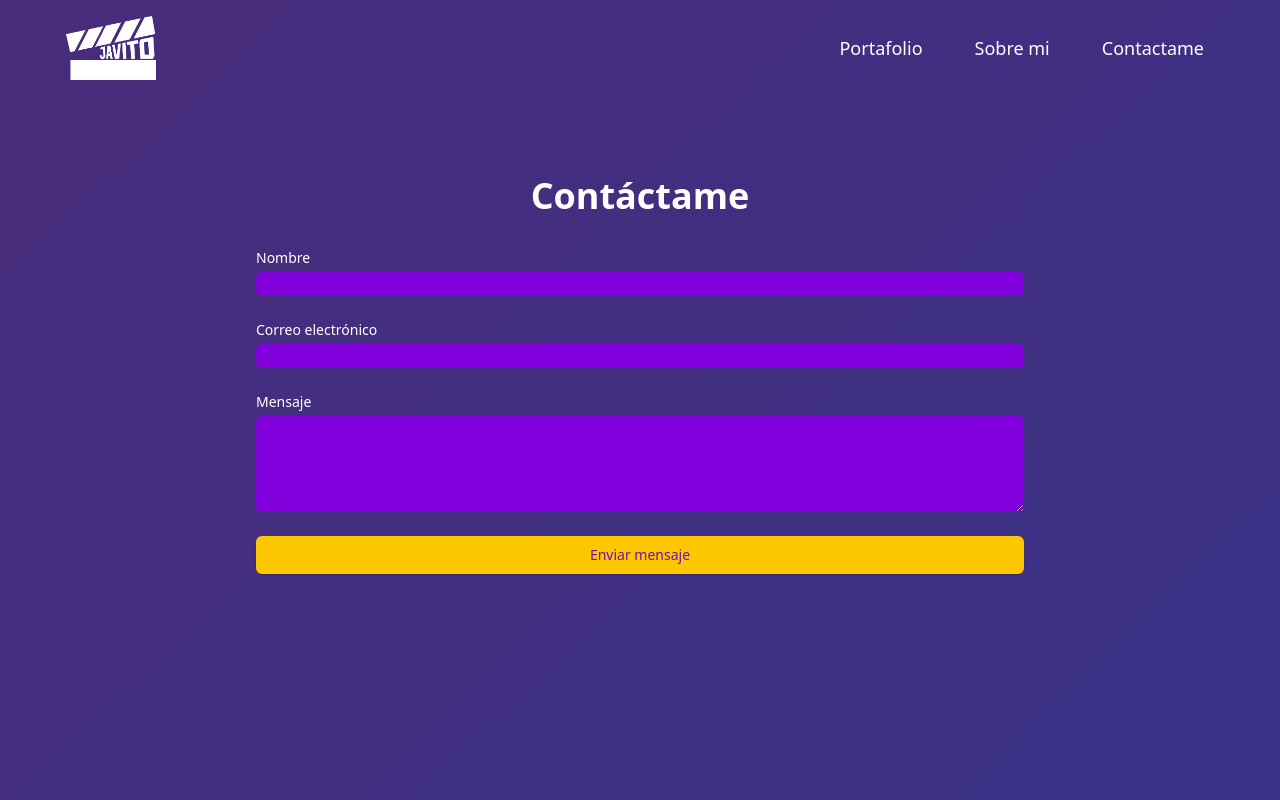
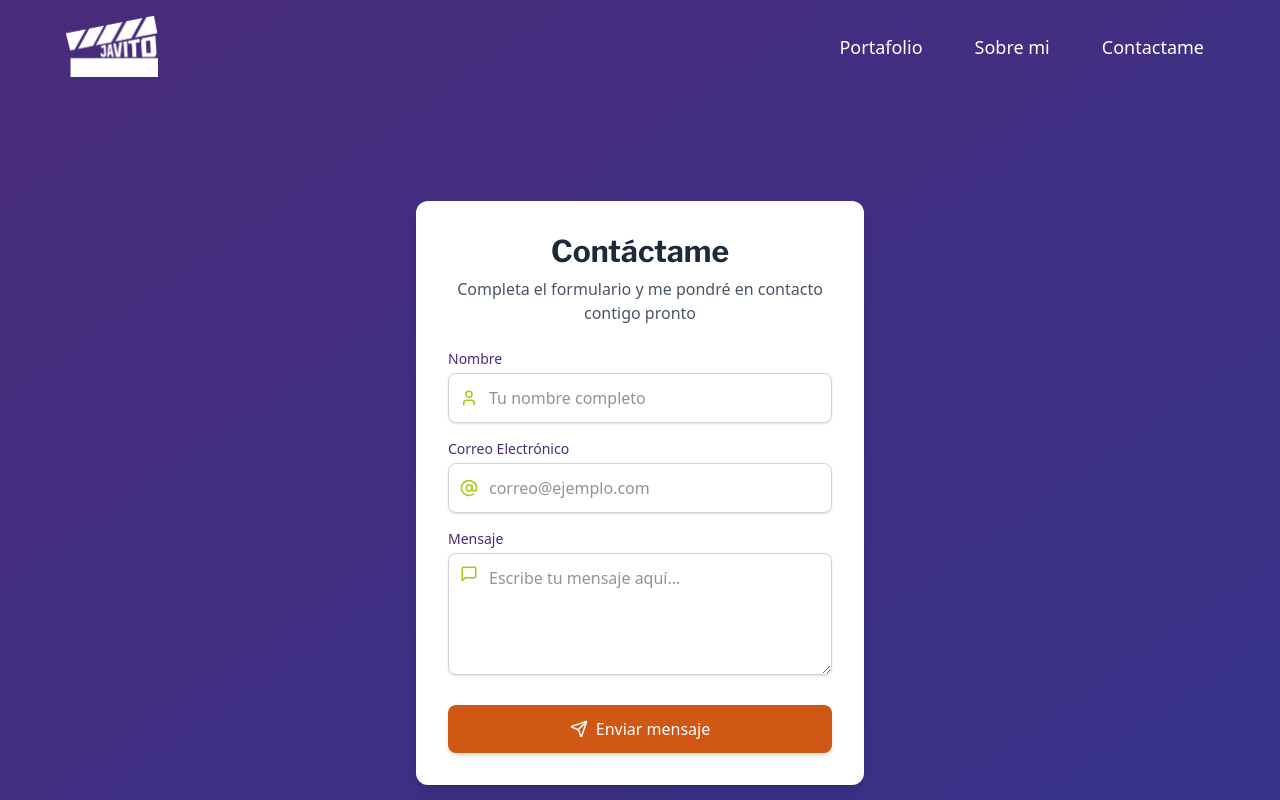
Before and after one commit to DaniCoppermind/javito-portafolio, a React (Vite) app in the folder client/: page /es/contact-me in a window 1280 px wide. Shown: the top 800 px of the page. Built offline with nearby package versions, Linux system fonts and the light colour scheme; no server answers.

Commit message:
Actualiza el diseño del portafolio: modifica colores de habilidades, ajusta dimensiones del logo, mejora la estructura de la página de inicio y añade metadatos al HTML.

```diff
--- a/client/src/App.jsx
+++ b/client/src/App.jsx
@@ -45,7 +45,7 @@ function App() {
               <Route path="/videos/:id" element={<VideoFormPage />} />
             </Route>
           </Routes>
-          <Footer />
+          {/* <Footer /> */}
         </BrowserRouter>
       </VideoProvider>
     </AuthProvider>
--- a/client/src/components/Navbar.jsx
+++ b/client/src/components/Navbar.jsx
@@ -44,9 +44,8 @@ const Navbar = () => {
           <motion.img
             src="/Logo.webp"
             alt="Logo Portfolio"
-            width="90"
-            height="64"
-            className="h-16"
+            width="92"
+            height="72"
             initial={{ opacity: 0, scale: 0 }}
             animate={{ opacity: 1, scale: 1 }}
             whileHover={{ scale: 1.1, rotate: 10 }}
--- a/client/src/data.js
+++ b/client/src/data.js
@@ -1,5 +1,5 @@
 export const skills = [
   { id: 1, title: 'Adobe Premiere', color: '#d15715', percentage: 100 },
-  { id: 2, title: 'After Effects', color: '#492b9a', percentage: 65 },
+  { id: 2, title: 'After Effects', color: '#6E260E', percentage: 65 },
   { id: 3, title: 'Photoshop', color: '#61dafb', percentage: 50 },
 ];
--- a/client/src/pages/Portfolio/ContactPage.jsx
+++ b/client/src/pages/Portfolio/ContactPage.jsx
@@ -1,94 +1,224 @@
 import { useState } from 'react';
 import { motion } from 'framer-motion';
+import { AtSign, User, MessageSquare, Send, CheckCircle } from 'lucide-react';
+import { Link } from 'react-router-dom';
 
 const ContactPage = () => {
-  const [formData, setFormData] = useState({
+  const [formState, setFormState] = useState({
     name: '',
     email: '',
     message: '',
   });
+  const [isSubmitting, setIsSubmitting] = useState(false);
+  const [isSubmitted, setIsSubmitted] = useState(false);
 
   const handleChange = e => {
-    setFormData({ ...formData, [e.target.name]: e.target.value });
+    const { id, value } = e.target;
+    setFormState(prev => ({ ...prev, [id]: value }));
   };
 
-  const handleSubmit = e => {
+  const handleSubmit = async e => {
     e.preventDefault();
-    // Handle form submission here
-    console.log(formData);
+    setIsSubmitting(true);
+
+    // Simulación de envío de formulario
+    await new Promise(resolve => setTimeout(resolve, 1500));
+
+    setIsSubmitting(false);
+    setIsSubmitted(true);
+  };
+
+  // Animaciones para los elementos
+  const containerVariants = {
+    hidden: { opacity: 0 },
+    visible: {
+      opacity: 1,
+      transition: {
+        staggerChildren: 0.1,
+        delayChildren: 0.2,
+      },
+    },
+  };
+
+  const itemVariants = {
+    hidden: { y: 20, opacity: 0 },
+    visible: { y: 0, opacity: 1 },
   };
 
   return (
+    <main className="flex min-h-screen items-center justify-center">
+      <motion.section
+        initial={{ opacity: 0, y: 20 }}
+        animate={{ opacity: 1, y: 0 }}
+        transition={{ duration: 0.5 }}
+        className="w-full max-w-md overflow-hidden rounded-xl bg-white shadow-lg"
+      >
+        {!isSubmitted ? (
+          <div className="p-8">
             <motion.div
-      initial={{ opacity: 0 }}
-      animate={{ opacity: 1 }}
-      transition={{ duration: 0.5 }}
-      className="min-h-screen px-4 py-20 text-white sm:px-6 lg:px-8"
-    >
-      <div className="mx-auto max-w-3xl">
-        <h1 className="mb-8 text-center text-4xl font-bold">Contáctame</h1>
-        <motion.form
-          initial={{ y: 20, opacity: 0 }}
-          animate={{ y: 0, opacity: 1 }}
-          transition={{ delay: 0.2 }}
-          onSubmit={handleSubmit}
+              initial="hidden"
+              animate="visible"
+              variants={containerVariants}
               className="space-y-6"
             >
-          <div>
-            <label htmlFor="name" className="block text-sm font-medium">
+              <motion.div variants={itemVariants} className="text-center">
+                <h2 className="font-franklin mb-2 text-3xl font-bold text-gray-800">
+                  Contáctame
+                </h2>
+                <p className="text-gray-600">
+                  Completa el formulario y me pondré en contacto contigo pronto
+                </p>
+              </motion.div>
+
+              <form onSubmit={handleSubmit}>
+                <motion.div variants={containerVariants} className="space-y-4">
+                  <motion.div variants={itemVariants}>
+                    <label
+                      htmlFor="name"
+                      className="text-primary-purple mb-1 block text-sm font-medium"
+                    >
                       Nombre
                     </label>
+                    <div className="relative">
+                      <div className="text-secondary-green pointer-events-none absolute inset-y-0 left-0 flex items-center pl-3">
+                        <User size={18} />
+                      </div>
                       <input
                         type="text"
                         id="name"
-              name="name"
+                        value={formState.name}
+                        onChange={handleChange}
                         required
-              className="mt-1 block w-full rounded-md border-transparent bg-purple-700 text-white focus:border-purple-500 focus:bg-purple-600 focus:ring-0"
-              onChange={handleChange}
-              value={formData.name}
+                        className="w-full rounded-lg border border-gray-300 bg-white py-3 pr-4 pl-10 text-gray-800 shadow-sm transition-all focus:border-purple-500 focus:ring-2 focus:ring-purple-200 focus:outline-none"
+                        placeholder="Tu nombre completo"
                       />
                     </div>
-          <div>
-            <label htmlFor="email" className="block text-sm font-medium">
-              Correo electrónico
+                  </motion.div>
+
+                  <motion.div variants={itemVariants}>
+                    <label
+                      htmlFor="email"
+                      className="text-primary-purple mb-1 block text-sm font-medium"
+                    >
+                      Correo Electrónico
                     </label>
+                    <div className="relative">
+                      <div className="text-secondary-green pointer-events-none absolute inset-y-0 left-0 flex items-center pl-3">
+                        <AtSign size={18} />
+                      </div>
                       <input
                         type="email"
                         id="email"
-              name="email"
+                        value={formState.email}
+                        onChange={handleChange}
                         required
-              className="mt-1 block w-full rounded-md border-transparent bg-purple-700 text-white focus:border-purple-500 focus:bg-purple-600 focus:ring-0"
-              onChange={handleChange}
-              value={formData.email}
+                        className="w-full rounded-lg border border-gray-300 bg-white py-3 pr-4 pl-10 text-gray-800 shadow-sm transition-all focus:border-purple-500 focus:ring-2 focus:ring-purple-200 focus:outline-none"
+                        placeholder="correo@ejemplo.com"
                       />
                     </div>
-          <div>
-            <label htmlFor="message" className="block text-sm font-medium">
+                  </motion.div>
+
+                  <motion.div variants={itemVariants}>
+                    <label
+                      htmlFor="message"
+                      className="text-primary-purple mb-1 block text-sm font-medium"
+                    >
                       Mensaje
                     </label>
+                    <div className="relative">
+                      <div className="text-secondary-green pointer-events-none absolute inset-y-3 left-0 flex items-start pl-3">
+                        <MessageSquare size={18} />
+                      </div>
                       <textarea
                         id="message"
-              name="message"
-              rows="4"
+                        rows={4}
+                        value={formState.message}
+                        onChange={handleChange}
                         required
-              className="mt-1 block w-full rounded-md border-transparent bg-purple-700 text-white focus:border-purple-500 focus:bg-purple-600 focus:ring-0"
-              onChange={handleChange}
-              value={formData.message}
-            ></textarea>
-          </div>
-          <div>
-            <motion.button
-              whileHover={{ scale: 1.05 }}
-              whileTap={{ scale: 0.95 }}
-              type="submit"
-              className="flex w-full justify-center rounded-md border border-transparent bg-yellow-400 px-4 py-2 text-sm font-medium text-purple-800 shadow-sm hover:bg-yellow-300 focus:ring-2 focus:ring-yellow-500 focus:ring-offset-2 focus:outline-none"
-            >
-              Enviar mensaje
-            </motion.button>
-          </div>
-        </motion.form>
+                        className="w-full rounded-lg border border-gray-300 bg-white py-3 pr-4 pl-10 text-gray-800 shadow-sm transition-all focus:border-purple-500 focus:ring-2 focus:ring-purple-200 focus:outline-none"
+                        placeholder="Escribe tu mensaje aquí..."
+                      />
                     </div>
                   </motion.div>
+
+                  <motion.div variants={itemVariants} className="pt-2">
+                    <button
+                      type="submit"
+                      disabled={isSubmitting}
+                      className="bg-secondary-orange focus:ring-secondary-yellow flex w-full items-center justify-center rounded-lg py-3 font-medium text-white shadow-md transition-all hover:opacity-90 focus:ring-2 focus:ring-offset-2 focus:outline-none disabled:opacity-70"
+                    >
+                      {isSubmitting ? (
+                        <motion.div
+                          animate={{ rotate: 360 }}
+                          transition={{
+                            repeat: Infinity,
+                            duration: 1,
+                            ease: 'linear',
+                          }}
+                          className="mr-2"
+                        >
+                          <svg className="h-5 w-5" viewBox="0 0 24 24">
+                            <circle
+                              className="opacity-25"
+                              cx="12"
+                              cy="12"
+                              r="10"
+                              stroke="currentColor"
+                              strokeWidth="4"
+                              fill="none"
+                            />
+                            <path
+                              className="opacity-75"
+                              fill="currentColor"
+                              d="M4 12a8 8 0 018-8V0C5.373 0 0 5.373 0 12h4z"
+                            />
+                          </svg>
+                        </motion.div>
+                      ) : (
+                        <Send size={18} className="mr-2" />
+                      )}
+                      {isSubmitting ? 'Enviando...' : 'Enviar mensaje'}
+                    </button>
+                  </motion.div>
+                </motion.div>
+              </form>
+            </motion.div>
+          </div>
+        ) : (
+          <motion.div
+            initial={{ opacity: 0, scale: 0.9 }}
+            animate={{ opacity: 1, scale: 1 }}
+            className="flex flex-col items-center justify-center p-8 text-center"
+          >
+            <motion.div
+              initial={{ scale: 0 }}
+              animate={{ scale: 1 }}
+              transition={{
+                type: 'spring',
+                stiffness: 260,
+                damping: 20,
+                delay: 0.2,
+              }}
+              className="bg-secondary-green mb-6 rounded-full p-3 text-white"
+            >
+              <CheckCircle size={48} />
+            </motion.div>
+            <h2 className="font-franklin mb-2 text-2xl font-bold text-gray-800">
+              ¡Mensaje enviado!
+            </h2>
+            <p className="mb-6 text-gray-600">
+              Gracias por contactarme. Te responderé lo antes posible.
+            </p>
+            <Link
+              to={'/'}
+              className="bg-secondary-orange rounded-lg px-4 py-2 font-medium text-white transition-colors hover:opacity-90"
+            >
+              Volver al Inicio
+            </Link>
+          </motion.div>
+        )}
+      </motion.section>
+    </main>
   );
 };
 
--- a/client/src/pages/Portfolio/PortfolioPage.jsx
+++ b/client/src/pages/Portfolio/PortfolioPage.jsx
@@ -101,7 +101,7 @@ const PortfolioPage = () => {
           </Slider>
         </section>
 
-        <section>
+        {/* <section>
           <h2 className="mb-4 text-2xl font-semibold">Videos Verticales</h2>
           <Slider {...sliderSettings}>
             {verticalVideos.map(video => (
@@ -110,7 +110,7 @@ const PortfolioPage = () => {
               </div>
             ))}
           </Slider>
-        </section>
+        </section> */}
       </div>
     </motion.div>
   );
```
Also changed, not shown: client/index.html (+10 -1 lines), client/src/pages/Portfolio/HomePage.jsx (+2 -6 lines). Lines whose indentation alone changed are shown as unchanged.
